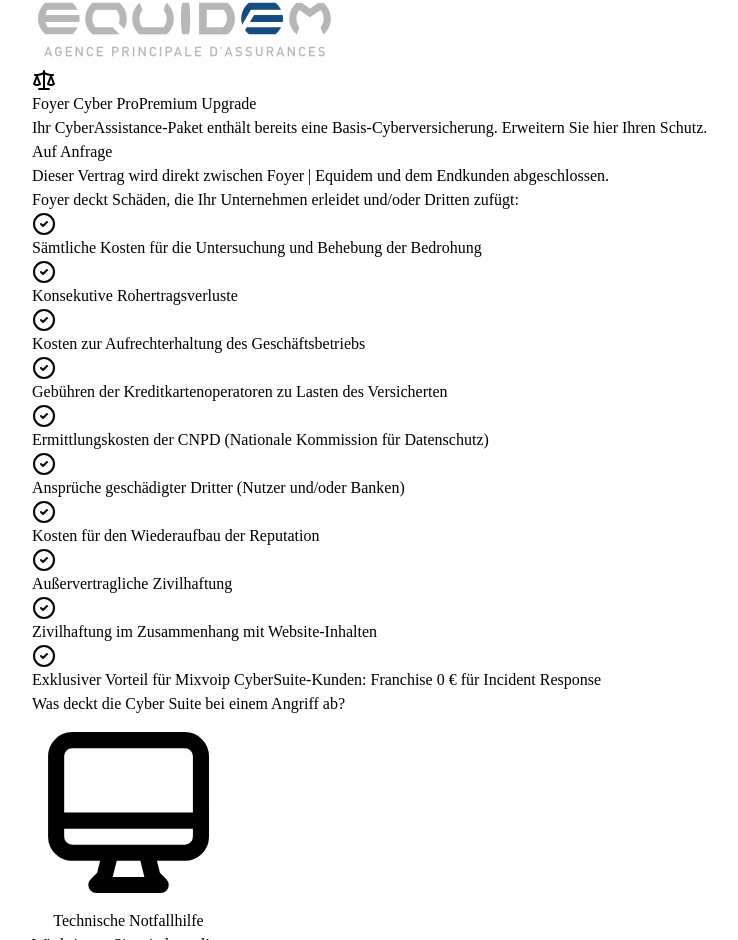
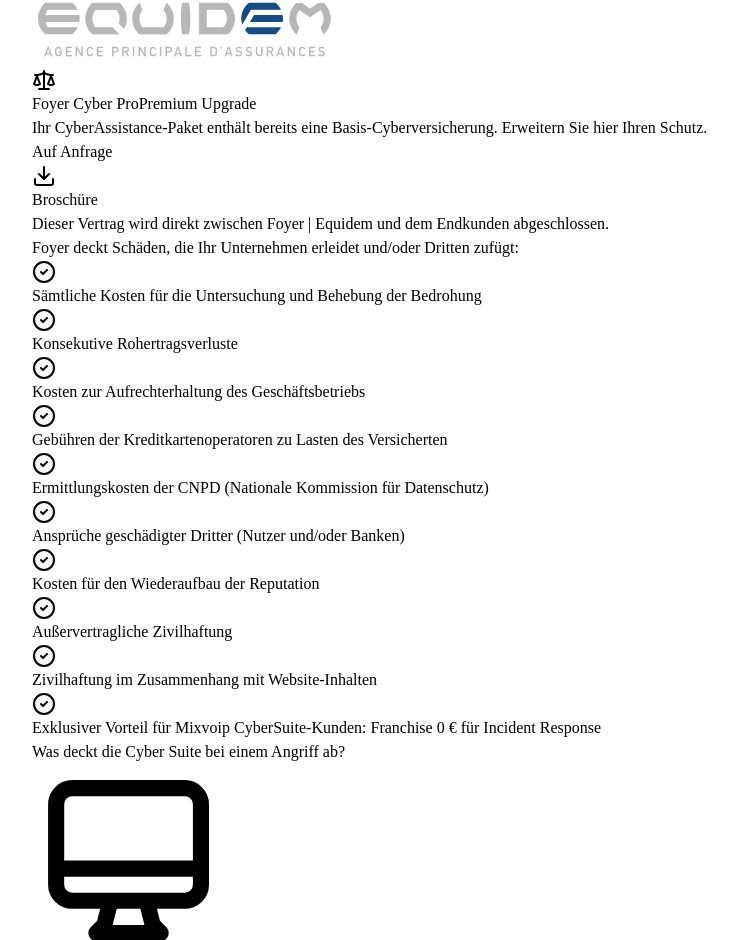
Before and after one commit to mixvoip-manus/cyberassistant, a React (Vite) app in the folder client/: page /de/assistance in a window 1280 px wide. Shown: the part 5475-6415 px from the top of the page, without its empty margins (0-738 px from the left). Built offline with nearby package versions, Linux system fonts and the light colour scheme.

Commit message:
Add brochure download button (bigger, blue) in Foyer Cyber Pro section, EN/FR/DE PDFs

```diff
--- a/client/src/components/PricingSection.tsx
+++ b/client/src/components/PricingSection.tsx
@@ -1,9 +1,15 @@
 import { useState } from 'react';
 import { useLanguage } from '@/contexts/LanguageContext';
-import { Shield, Scale, CheckCircle2, XCircle, ChevronDown, Zap, MapPin, Wifi, Gavel, FileText, Star } from 'lucide-react';
+import { Shield, Scale, CheckCircle2, XCircle, ChevronDown, Zap, MapPin, Wifi, Gavel, FileText, Star, Download } from 'lucide-react';
+
+const BROCHURE_URLS: Record<string, string> = {
+  en: 'https://d2xsxph8kpxj0f.cloudfront.net/310519663071388273/nmC9YwcVcbHMjzuKkyoCJd/pasted_file_kpZV6T_Brochurescyberpro_EN-Equidem_ab8081cc.pdf',
+  fr: 'https://d2xsxph8kpxj0f.cloudfront.net/310519663071388273/nmC9YwcVcbHMjzuKkyoCJd/pasted_file_z3z2xr_Depliantscyberpro_FR-Equidem_38660b1b.pdf',
+  de: 'https://d2xsxph8kpxj0f.cloudfront.net/310519663071388273/nmC9YwcVcbHMjzuKkyoCJd/brochure_DE_6234704c.pdf',
+};
 
 export default function PricingSection() {
-  const { t, getAssetUrl } = useLanguage();
+  const { t, language, getAssetUrl } = useLanguage();
 
   const [isOpen, setIsOpen] = useState(true);
 
@@ -137,7 +143,18 @@ export default function PricingSection() {
                             </div>
                             <p className="text-blue-600/70 text-xs mt-0.5">{t('pricing.assurance.upgradeNote')}</p>
                           </div>
-                          <span className="text-blue-700 font-bold text-sm whitespace-nowrap">{t('pricing.assurance.onRequest')}</span>
+                          <div className="flex items-center gap-3 flex-shrink-0">
+                            <span className="text-blue-700 font-bold text-sm whitespace-nowrap">{t('pricing.assurance.onRequest')}</span>
+                            <a
+                              href={BROCHURE_URLS[language] || BROCHURE_URLS.en}
+                              target="_blank"
+                              rel="noopener noreferrer"
+                              className="inline-flex items-center gap-2 text-sm font-semibold text-white bg-blue-600 hover:bg-blue-700 rounded-lg px-5 py-2.5 shadow-md hover:shadow-lg transition-all whitespace-nowrap"
+                            >
+                              <Download className="h-4 w-4" />
+                              {t('pricing.assurance.brochure')}
+                            </a>
+                          </div>
                         </div>
                       </div>
                     </td>
--- a/client/src/contexts/LanguageContext.tsx
+++ b/client/src/contexts/LanguageContext.tsx
@@ -325,6 +325,7 @@ const translations: Record<Language, Record<string, string>> = {
     'pricing.assurance.upgradeNote': 'Your CyberAssistance plan already includes basic cyber insurance. Upgrade here for extended coverage.',
     'pricing.assurance.upgradeBadge': 'Upgrade your coverage',
     'pricing.assurance.onRequest': 'On request',
+    'pricing.assurance.brochure': 'Brochure',
     'pricing.assurance.consultInfo': 'The offer is prepared on request and based on individual consultation.',
     'pricing.assurance.contractInfo': 'This contract is concluded directly between Foyer | Equidem and the end customer.',
     'pricing.assurance.coverageTitle': 'Foyer covers damages suffered by your company and/or caused to third parties:',
@@ -936,6 +937,7 @@ const translations: Record<Language, Record<string, string>> = {
     'pricing.assurance.upgradeNote': 'Votre plan CyberAssistance inclut déjà une assurance cyber de base. Étendez ici votre couverture.',
     'pricing.assurance.upgradeBadge': 'Étendez votre couverture',
     'pricing.assurance.onRequest': 'Sur demande',
+    'pricing.assurance.brochure': 'Brochure',
     'pricing.assurance.consultInfo': 'L\'offre est établie sur demande et sur base d\'une consultation individuelle.',
     'pricing.assurance.contractInfo': 'Ce contrat est conclu directement entre Foyer | Equidem et le client final.',
     'pricing.assurance.coverageTitle': 'Foyer couvre les dommages subis par votre entreprise et/ou causés à des tiers :',
@@ -1545,6 +1547,7 @@ const translations: Record<Language, Record<string, string>> = {
     'pricing.assurance.upgradeNote': 'Ihr CyberAssistance-Paket enthält bereits eine Basis-Cyberversicherung. Erweitern Sie hier Ihren Schutz.',
     'pricing.assurance.upgradeBadge': 'Schutz erweitern',
     'pricing.assurance.onRequest': 'Auf Anfrage',
+    'pricing.assurance.brochure': 'Broschüre',
     'pricing.assurance.consultInfo': 'Das Angebot wird auf Anfrage und auf Basis einer individuellen Beratung erstellt.',
     'pricing.assurance.contractInfo': 'Dieser Vertrag wird direkt zwischen Foyer | Equidem und dem Endkunden abgeschlossen.',
     'pricing.assurance.coverageTitle': 'Foyer deckt Schäden, die Ihr Unternehmen erleidet und/oder Dritten zufügt:',
```
